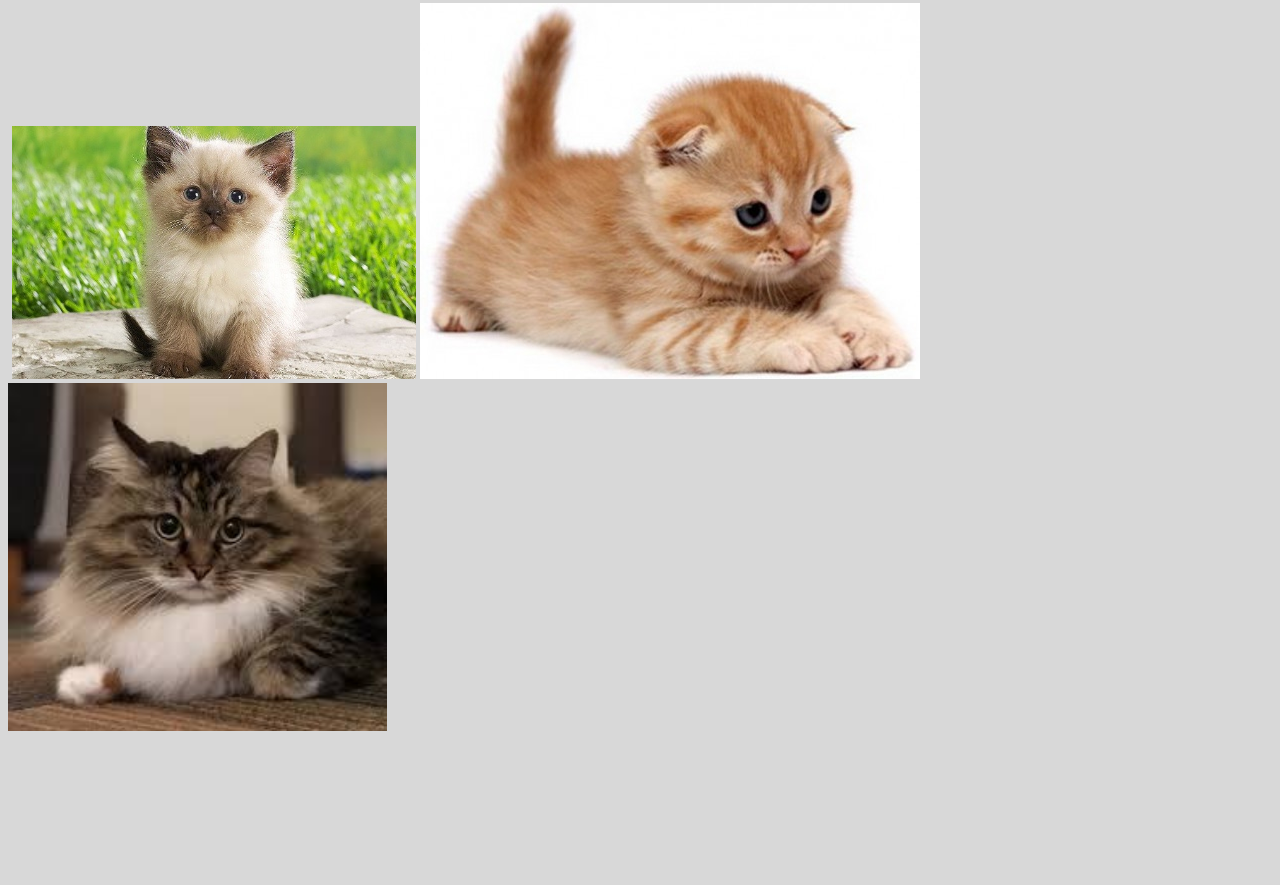
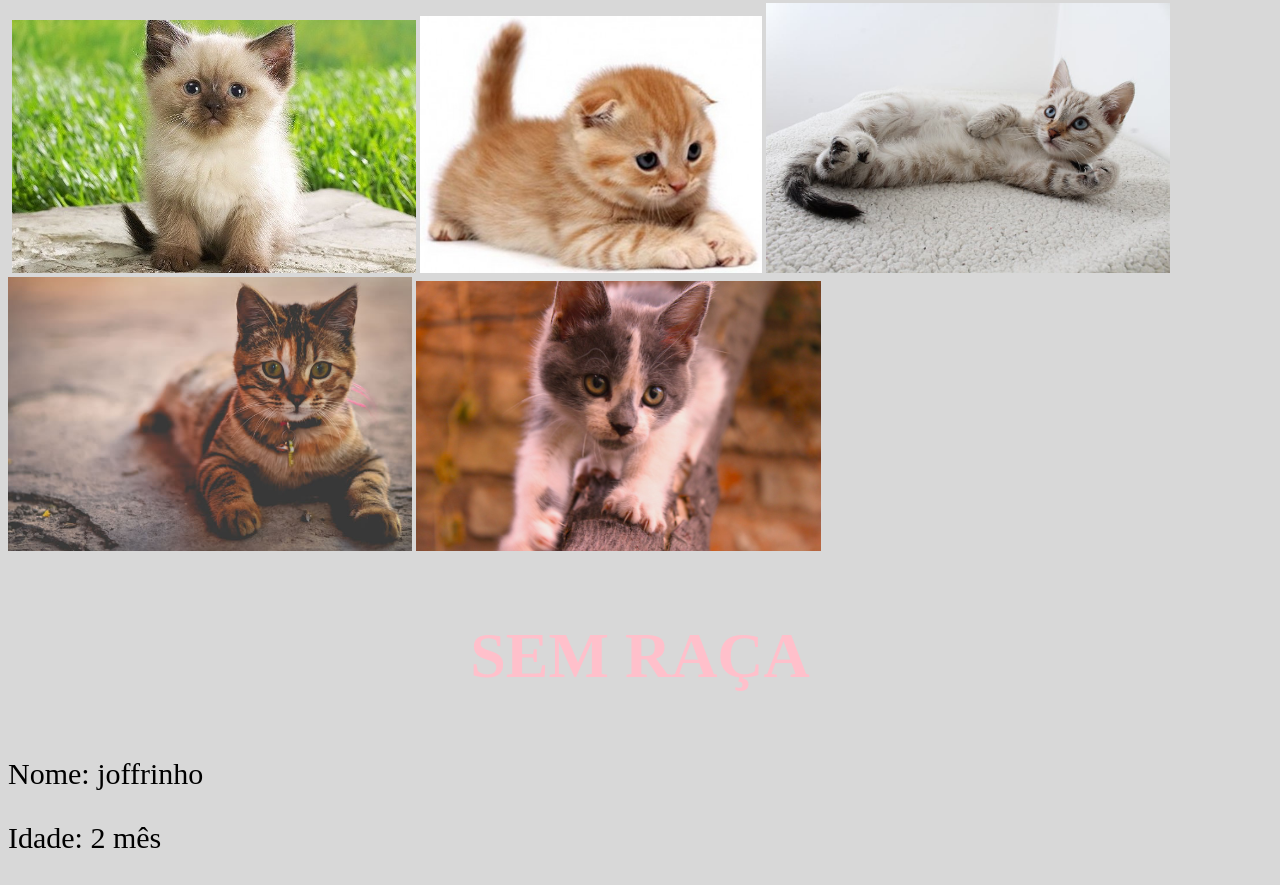
Before and after one commit to anaheloizagraeff/adoteseugatinho, a plain HTML site: page index.html in a window 1280 px wide. Shown: the part 503-1388 px from the top of the page. Before the commit the page ends 1246 px from the top, so only its background shows below. Drawn offline with Linux system fonts and the light colour scheme.

Commit message:
Add files via upload

```diff
--- a/index.html
+++ b/index.html
@@ -14,6 +14,11 @@
     <img id=gtn src="gatinho01" alt="">
     <img id="gatinho02"src="gatinho02.jpg" alt="">
     <img id="gatinho03"src="gatinho03.jpg" alt="">
-    <img id="gatinho06"src="gatinho06.jpeg" alt="">
+    <img id="gatinho08"src="gatinho08.jpg" alt="">
+    <img id="gatinho09"src="gatinho09.jpg" alt="">
+    <img id="gatinho11"src="gatinho11.jpg" alt="">
   </body>
 </html>
+ <h3 class="cat">SEM RAÇA</h3>
+ <p class=""> Nome: joffrinho</p>
+ <p> Idade: 2 mês</p>
--- a/style.css
+++ b/style.css
@@ -17,6 +17,21 @@ body{
 #gatinho02{
   width: 32%
 }
-#gatinho06{
-  width: 30%
+#gatinho08{
+  width: 32%
 }
+#gatinho09{
+  width: 32%
+}
+#gatinho03{
+  width: 27%
+}
+#gatinho11{
+  width: 32%
+}
+
+.cat{
+  color: pink;
+  text-align: center;
+  font-size: 400%
+}
```
Also changed, not shown: gatinho08.jpg (added), gatinho09.jpg (added), gatinho11.jpg (added).
